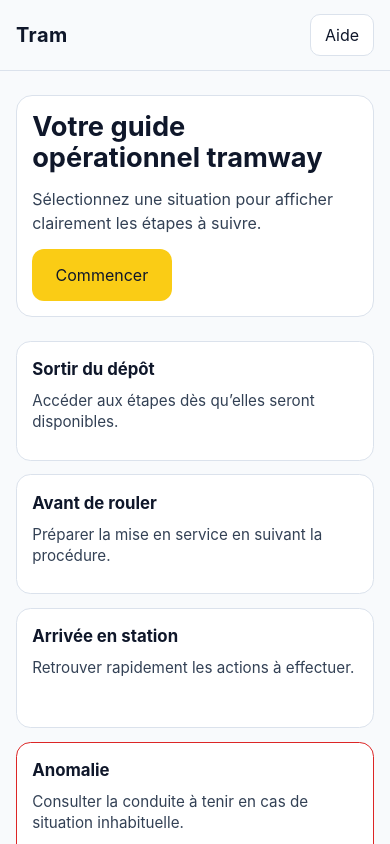
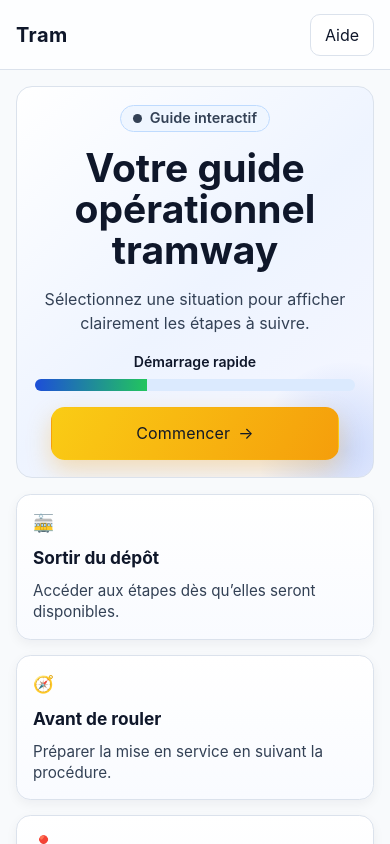
Before and after one commit to Loqmimi/Tram, a React (Vite) app: page / in a window 390 px wide. Shown: the top 844 px of the page. Built offline with nearby package versions, Linux system fonts and the light colour scheme.

Commit message:
Améliore la landing responsive et gamifiée
Co-authored-by: Loqmimi <328169551+Loqmimi@users.noreply.github.com>

```diff
--- a/src/App.css
+++ b/src/App.css
@@ -2,14 +2,16 @@
   min-height: 100svh;
   display: flex;
   flex-direction: column;
+  overflow-x: clip;
 }
 
 .topbar {
   display: flex;
   justify-content: space-between;
   align-items: center;
-  padding: 1rem 1.25rem;
+  padding: clamp(0.85rem, 2vw, 1rem) clamp(1rem, 3vw, 1.5rem);
   border-bottom: 1px solid var(--border);
+  background: color-mix(in oklab, var(--surface) 90%, #eff6ff 10%);
 }
 
 .brand {
@@ -31,72 +33,169 @@
 
 .content {
   flex: 1;
-  width: min(70rem, 100%);
+  width: min(72rem, 100%);
   margin: 0 auto;
-  padding: 1.5rem 1rem 2rem;
+  padding: clamp(1rem, 3vw, 2.5rem) clamp(1rem, 3vw, 2rem) clamp(1.75rem, 4vw, 3rem);
   display: grid;
-  gap: 1.5rem;
+  gap: clamp(1rem, 2.5vw, 1.6rem);
 }
 
 .hero {
-  background: var(--surface);
+  position: relative;
+  isolation: isolate;
+  background: linear-gradient(138deg, #ffffff 0%, #eef4ff 52%, #f6f7ff 100%);
   border: 1px solid var(--border);
   border-radius: 1rem;
-  padding: 1.5rem;
+  padding: clamp(1.1rem, 2vw, 2.1rem);
   display: grid;
-  gap: 0.85rem;
+  justify-items: center;
+  text-align: center;
+  gap: 1rem;
+  overflow: hidden;
+}
+
+.hero::after {
+  content: '';
+  position: absolute;
+  inset: auto -3.8rem -3.8rem auto;
+  width: 11rem;
+  height: 11rem;
+  border-radius: 999px;
+  background: radial-gradient(circle, rgba(37, 99, 235, 0.2) 0%, rgba(37, 99, 235, 0) 72%);
+  z-index: -1;
+}
+
+.hero-badge {
+  margin: 0;
+  display: inline-flex;
+  align-items: center;
+  gap: 0.5rem;
+  border: 1px solid #bfdbfe;
+  border-radius: 999px;
+  background: #eff6ff;
+  color: #1d4ed8;
+  font-size: 0.9rem;
+  font-weight: 600;
+  line-height: 1;
+  padding: 0.35rem 0.75rem;
+}
+
+.hero-badge-dot {
+  width: 0.55rem;
+  height: 0.55rem;
+  border-radius: 999px;
+  background: currentColor;
 }
 
 .hero h1 {
   margin: 0;
-  font-size: clamp(1.7rem, 5vw, 2.4rem);
+  font-size: clamp(2.3rem, 7vw, 4.3rem);
   color: var(--navy);
-  line-height: 1.15;
+  line-height: 1.05;
+  max-width: 18ch;
 }
 
 .hero p {
   margin: 0;
   color: var(--text);
-  max-width: 52ch;
+  max-width: 54ch;
+}
+
+.hero-progress {
+  width: min(26rem, 100%);
+  display: grid;
+  gap: 0.45rem;
+}
+
+.hero-progress-label {
+  color: var(--navy);
+  font-size: 0.88rem;
+  font-weight: 600;
+}
+
+.hero-progress-track {
+  width: 100%;
+  height: 0.7rem;
+  border-radius: 999px;
+  background: #dbeafe;
+  overflow: hidden;
+}
+
+.hero-progress-fill {
+  display: block;
+  width: 35%;
+  height: 100%;
+  background: linear-gradient(90deg, #1d4ed8, #22c55e);
 }
 
 .primary-cta {
-  justify-self: start;
+  justify-self: center;
+  display: inline-flex;
+  align-items: center;
+  gap: 0.5rem;
   border: 1px solid transparent;
-  border-radius: 0.75rem;
-  background: var(--accent);
-  color: var(--navy);
-  font-weight: 700;
-  padding: 0.8rem 1.4rem;
+  border-radius: 0.85rem;
+  background: linear-gradient(120deg, #facc15, #f59e0b);
+  color: #111827;
+  font-weight: 800;
+  letter-spacing: 0.01em;
+  padding: 0.85rem 1.7rem;
+  font-size: 1rem;
+  box-shadow: 0 10px 24px rgba(245, 158, 11, 0.3);
   font: inherit;
 }
 
 .situations {
   display: grid;
-  grid-template-columns: repeat(auto-fit, minmax(14rem, 1fr));
-  gap: 0.85rem;
+  grid-template-columns: repeat(auto-fit, minmax(min(100%, 15rem), 1fr));
+  gap: 0.95rem;
 }
 
 .situation-card {
   text-align: left;
   border: 1px solid var(--border);
   border-radius: 0.9rem;
-  background: var(--surface);
+  background: linear-gradient(180deg, #fff 0%, #f9fbff 100%);
   color: var(--navy);
   padding: 1rem;
-  min-height: 7.5rem;
+  min-height: 8.25rem;
   display: grid;
-  gap: 0.5rem;
+  gap: 0.55rem;
   align-content: start;
   font: inherit;
+  box-shadow: 0 4px 12px rgba(15, 23, 42, 0.05);
 }
 
 .situation-card.anomaly {
+  border-style: dashed;
+  border-width: 2px;
   border-color: var(--danger);
 }
 
+.card-topline {
+  display: flex;
+  align-items: center;
+  justify-content: space-between;
+  gap: 0.6rem;
+  min-height: 1.5rem;
+}
+
+.card-icon {
+  font-size: 1.05rem;
+}
+
+.card-marker {
+  border: 1px solid color-mix(in oklab, var(--danger) 22%, white 78%);
+  background: color-mix(in oklab, var(--danger) 10%, white 90%);
+  color: #991b1b;
+  border-radius: 999px;
+  padding: 0.2rem 0.55rem;
+  font-size: 0.75rem;
+  font-weight: 600;
+}
+
 .card-title {
-  font-size: 1.05rem;
+  font-size: 1.08rem;
   font-weight: 700;
 }
 
@@ -110,6 +209,7 @@
 .primary-cta,
 .situation-card {
   cursor: pointer;
+  transition: transform 0.2s ease, box-shadow 0.2s ease, background-color 0.2s ease;
 }
 
 .help-button:focus-visible,
@@ -117,21 +217,48 @@
 .situation-card:focus-visible,
 .brand:focus-visible {
   outline: 3px solid rgba(250, 204, 21, 0.55);
-  outline-offset: 2px;
+  outline-offset: 3px;
+}
+
+.help-button:hover,
+.help-button:active {
+  background: #eff6ff;
 }
 
 .primary-cta:hover,
 .primary-cta:active {
-  background: #f9d338;
+  transform: translateY(-1px);
+  box-shadow: 0 14px 26px rgba(245, 158, 11, 0.38);
+}
+
+.situation-card:hover,
+.situation-card:active {
+  transform: translateY(-2px);
+  box-shadow: 0 10px 20px rgba(15, 23, 42, 0.1);
 }
 
 @media (max-width: 42rem) {
-  .topbar {
-    padding: 0.875rem 1rem;
+  .hero h1 {
+    font-size: clamp(2rem, 10vw, 2.8rem);
   }
 
-  .hero,
-  .situation-card {
-    padding: 0.95rem;
+  .primary-cta {
+    width: min(100%, 18rem);
+    justify-content: center;
   }
 }
+
+@media (prefers-reduced-motion: reduce) {
+  .help-button,
+  .primary-cta,
+  .situation-card {
+    transition: none;
+  }
+
+  .primary-cta:hover,
+  .primary-cta:active,
+  .situation-card:hover,
+  .situation-card:active {
+    transform: none;
+  }
+}
--- a/src/App.jsx
+++ b/src/App.jsx
@@ -1,10 +1,16 @@
 import './App.css'
 
 const situations = [
-  { title: 'Sortir du dépôt', description: 'Accéder aux étapes dès qu’elles seront disponibles.' },
-  { title: 'Avant de rouler', description: 'Préparer la mise en service en suivant la procédure.' },
-  { title: 'Arrivée en station', description: 'Retrouver rapidement les actions à effectuer.' },
-  { title: 'Anomalie', description: 'Consulter la conduite à tenir en cas de situation inhabituelle.', variant: 'anomaly' },
+  { title: 'Sortir du dépôt', description: 'Accéder aux étapes dès qu’elles seront disponibles.', icon: '🚋' },
+  { title: 'Avant de rouler', description: 'Préparer la mise en service en suivant la procédure.', icon: '🧭' },
+  { title: 'Arrivée en station', description: 'Retrouver rapidement les actions à effectuer.', icon: '📍' },
+  {
+    title: 'Anomalie',
+    description: 'Consulter la conduite à tenir en cas de situation inhabituelle.',
+    variant: 'anomaly',
+    icon: '⚠️',
+    marker: 'Signal prioritaire',
+  },
 ]
 
 function App() {
@@ -21,12 +27,34 @@ function App() {
 
       <main className="content">
         <section className="hero" aria-labelledby="hero-title">
+          <p className="hero-badge">
+            <span className="hero-badge-dot" aria-hidden="true" />
+            Guide interactif
+          </p>
+
           <h1 id="hero-title">Votre guide opérationnel tramway</h1>
+
           <p>
             Sélectionnez une situation pour afficher clairement les étapes à suivre.
           </p>
+
+          <div className="hero-progress" aria-label="Repère de progression">
+            <span className="hero-progress-label">Démarrage rapide</span>
+            <div
+              className="hero-progress-track"
+              role="progressbar"
+              aria-valuemin={0}
+              aria-valuemax={100}
+              aria-valuenow={35}
+              aria-valuetext="Progression de découverte : 35 %"
+            >
+              <span className="hero-progress-fill" />
+            </div>
+          </div>
+
           <button type="button" className="primary-cta">
-            Commencer
+            <span>Commencer</span>
+            <span aria-hidden="true">→</span>
           </button>
         </section>
 
@@ -37,6 +65,12 @@ function App() {
               type="button"
               className={`situation-card${situation.variant ? ` ${situation.variant}` : ''}`}
             >
+              <span className="card-topline">
+                <span className="card-icon" aria-hidden="true">
+                  {situation.icon}
+                </span>
+                {situation.marker && <span className="card-marker">{situation.marker}</span>}
+              </span>
               <span className="card-title">{situation.title}</span>
               <span className="card-description">{situation.description}</span>
             </button>
--- a/src/index.css
+++ b/src/index.css
@@ -10,7 +10,7 @@
   line-height: 1.5;
   font-weight: 400;
   color: var(--text);
-  background: var(--background);
+  background: linear-gradient(180deg, #f8fafc 0%, #f1f5f9 100%);
   font-synthesis: none;
   text-rendering: optimizeLegibility;
   -webkit-font-smoothing: antialiased;
@@ -19,6 +19,12 @@
 
 * {
   box-sizing: border-box;
+}
+
+html,
+body,
+#root {
+  width: 100%;
 }
 
 body {
```
